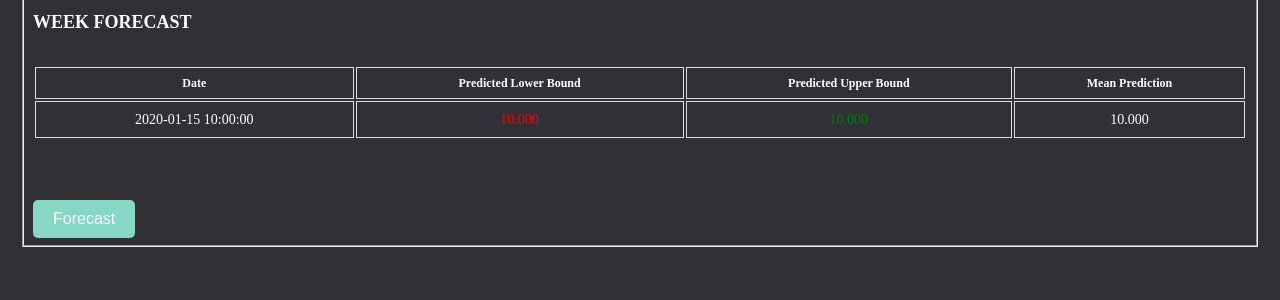
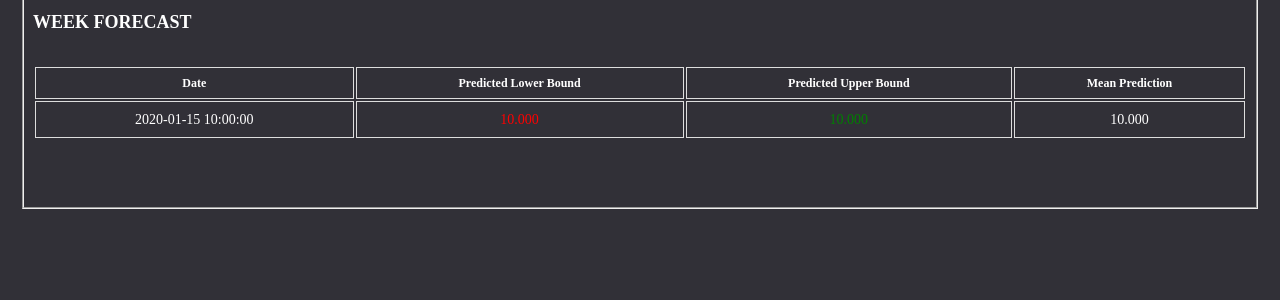
Before and after one commit to MANOJ-S-NEGI/Price-Forcast, a Flask app: template templates/index.html in a window 1280 px wide. Shown: the part 316-616 px from the top of the page. Run offline with Flask 3, Linux system fonts and the light colour scheme; the template is opened without the code that fills it: most values are stand-ins (such as "Sample title", 1, 10 or a date in 2020).

```diff
--- a/Support_module_dir/support_function_predict.py
+++ b/Support_module_dir/support_function_predict.py
@@ -1,6 +1,5 @@
 import time
 import warnings
-from Variable_artifects.artifact import FORECAST_DAY
 import pandas as pd
 
 
--- a/templates/index.html
+++ b/templates/index.html
@@ -162,7 +162,7 @@
                              {% endfor %}
                         </table>
              <br><br>
-            <input type="submit" value="Forecast"> <br>
+
         </fieldset>
     </form>
 </div>
```
Also changed, not shown: 5 other files.
